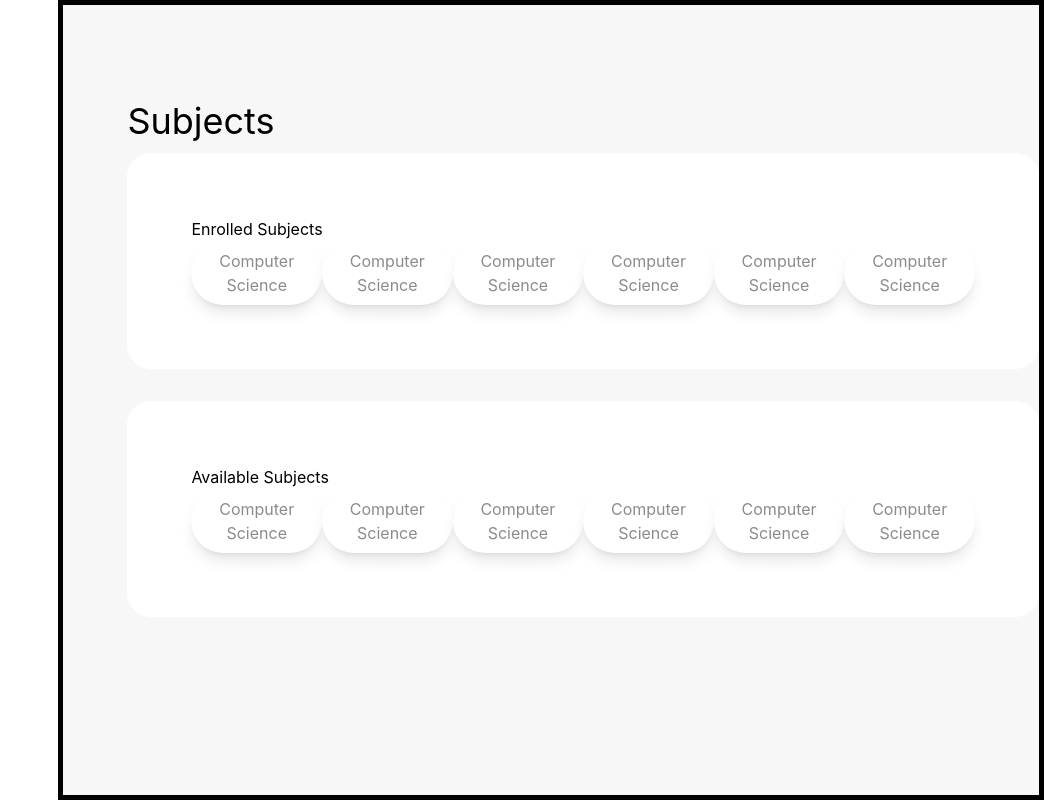
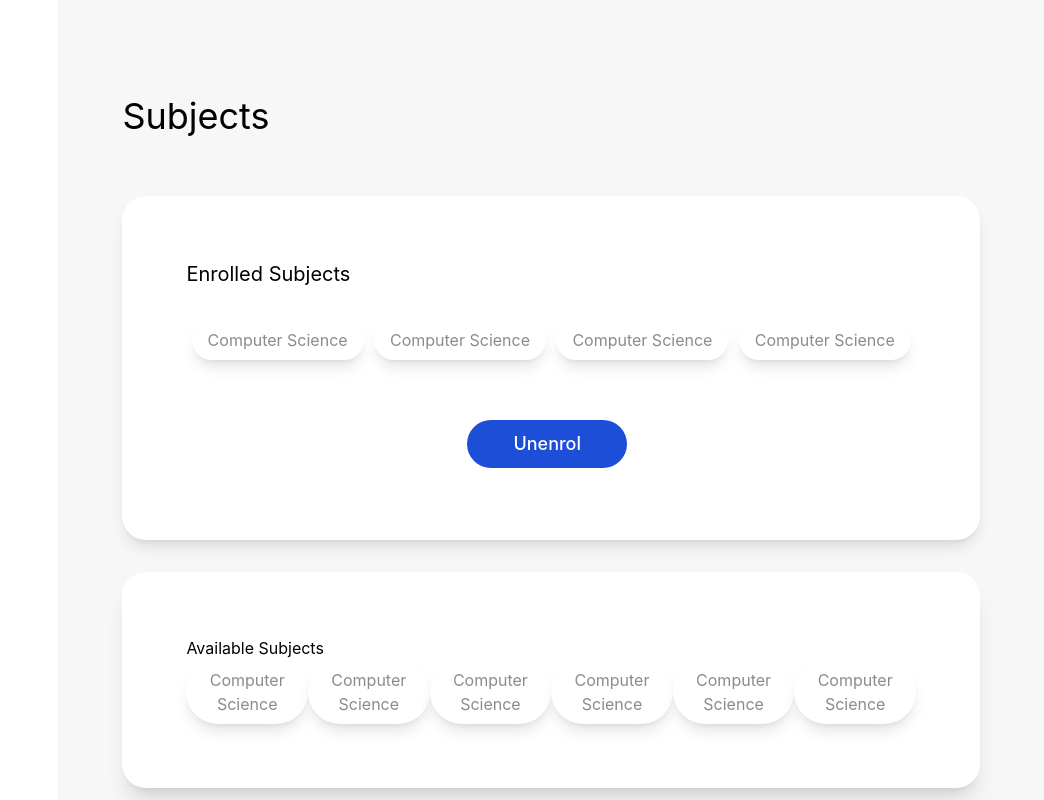
Before and after one commit to TIPGroup1-TeamBrian/StudyNest-FrontEnd, a React (Create React App) app in the folder studynest-frontend/: page /Student/Subjects in a window 1280 px wide. Shown: the whole page, without its empty margins (236-1280 px from the left). Built offline with nearby package versions, Linux system fonts and the light colour scheme.

Commit message:
updated subject form page

```diff
--- a/studynest-frontend/src/components/SubjectForm.jsx
+++ b/studynest-frontend/src/components/SubjectForm.jsx
@@ -1,19 +1,17 @@
-import React from 'react'
+import React from 'react';
+
 
 const SubjectForm = () => {
   return (
     <div class="flex justify-end font-Effra font-normal">
 
-            <div class="w-[77%] border-black border-[5px] felx flex-col items-center h-screen bg-[#f7f7f7]">
-                <div class="mt-[6rem] ml-[4rem]">
-                    <h1 class="text-4xl my-3">Subjects</h1>
-                    <form class="bg-white rounded-3xl w-full h-1/2 p-[4rem] ">
-                    <h1>Enrolled Subjects</h1>
-                        <div class="flex flex-row justify-around">
-                            <label for="id" hidden="hidden">Computer Science</label>
-                            <button type="button" name="cs" id="cs" class="bg-white hover:bg-[#176AE6] hover:text-white text-[#8B8B8B] shadow-lg py-2 px-4 rounded-full ">Computer Science</button>
-                            <label for="id" hidden="hidden">Computer Science</label>
-                            <button type="button" name="cs" id="cs" class="bg-white hover:bg-[#176AE6] hover:text-white text-[#8B8B8B] shadow-lg py-2 px-4 rounded-full ">Computer Science</button>
+            <div class="w-[77%] felx flex-col items-center h-screen bg-[#f7f7f7]">
+                <div class="mt-[6rem] mx-[4rem]">
+                    <h1 class="text-4xl my-3 pb-[3rem]">Subjects</h1>
+                    <form class="bg-white rounded-3xl w-full h-1/2 p-[4rem] shadow-lg ">
+                    <h1 class="mb-[2rem] text-xl">Enrolled Subjects</h1>
+                    <div class="flex flex-col">
+                        <div class="flex flex-row justify-around mb-3">
                             <label for="id" hidden="hidden">Computer Science</label>
                             <button type="button" name="cs" id="cs" class="bg-white hover:bg-[#176AE6] hover:text-white text-[#8B8B8B] shadow-lg py-2 px-4 rounded-full ">Computer Science</button>
                             <label for="id" hidden="hidden">Computer Science</label>
@@ -24,6 +22,19 @@
                             <button type="button" name="cs" id="cs" class="bg-white hover:bg-[#176AE6] hover:text-white text-[#8B8B8B] shadow-lg py-2 px-4 rounded-full ">Computer Science</button>
 
                         </div>
+                        {/* <div class="flex flex-row justify-around mb-3">
+                            <label for="id" hidden="hidden">Computer Science</label>
+                            <button type="button" name="cs" id="cs" class="bg-white hover:bg-[#176AE6] hover:text-white text-[#8B8B8B] shadow-lg py-2 px-4 rounded-full ">Computer Science</button>
+                            <label for="id" hidden="hidden">Computer Science</label>
+                            <button type="button" name="cs" id="cs" class="bg-white hover:bg-[#176AE6] hover:text-white text-[#8B8B8B] shadow-lg py-2 px-4 rounded-full ">Computer Science</button>
+
+                        </div> */}
+                        <div class="text-center mt-[3rem]">
+                            <a href="" class="inline-block hover:scale-110 transition-transform duration-300 ease-in-out">
+                                <button type="button" class="text-white bg-blue-700 hover:bg-blue-800 w-[10rem] h-[3rem] focus:outline-none focus:ring-4 focus:ring-blue-300 font-medium rounded-full text-lg px-5 py-2.5 text-center mr-2 mb-2 dark:bg-blue-600 dark:hover:bg-blue-700 dark:focus:ring-blue-800">Unenrol</button>
+                            </a>
+                        </div>
+                    </div>
 
 
 
@@ -32,8 +43,8 @@
                 </div>
 
                 <div>
-                <div class="mt-[2rem] ml-[4rem]">
-                    <form class="bg-white rounded-3xl w-full h-1/2 p-[4rem] ">
+                <div class="mt-[2rem] mx-[4rem] ">
+                    <form class="bg-white rounded-3xl w-full h-1/2 p-[4rem] shadow-xl">
                     <h1>Available Subjects</h1>
                         <div class="flex flex-row justify-around">
                             <label for="id" hidden="hidden">Computer Science</label>
--- a/studynest-frontend/src/pages/SubjectComponent.jsx
+++ b/studynest-frontend/src/pages/SubjectComponent.jsx
@@ -7,6 +7,7 @@
         {/* <Navbar/> */}
         <SubjectForm/>
 
+
     </div>
   )
 }
```
